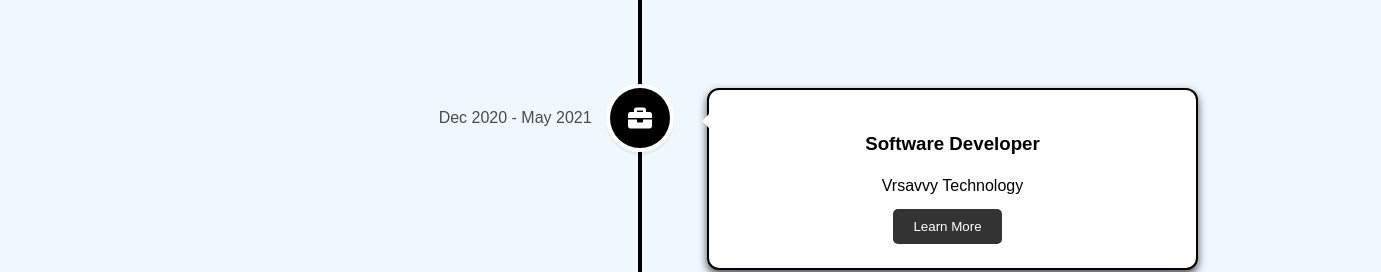
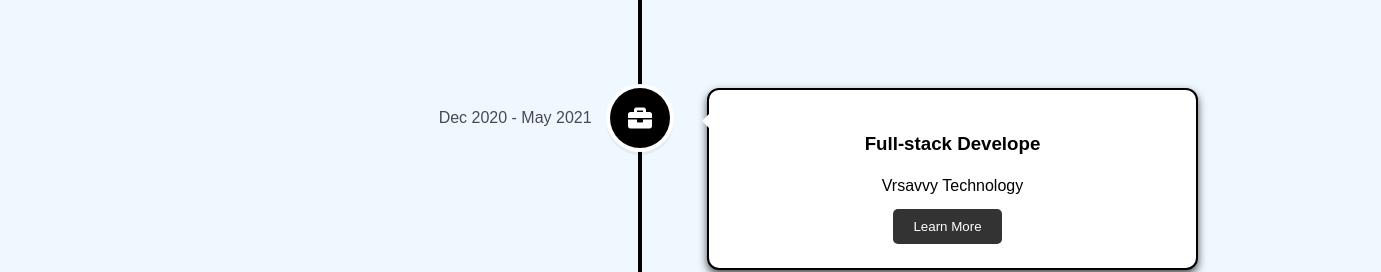
Before and after one commit to shashankkannan/testapp, a React (Create React App) app: page / in a window 1280 px wide. Shown: the part 1740-2012 px from the top of the page, 1381 px wide, since content can reach past the window. Built offline with nearby package versions, Linux system fonts and the light colour scheme.

Commit message:
Update change 47

```diff
--- a/src/Components/Journey.js
+++ b/src/Components/Journey.js
@@ -360,7 +360,7 @@
                     iconStyle={{background: "#000", color:'#fff'}}
                     icon={<FaBriefcase />}
                     date={<span style={{position: 'relative', left: '-48vw'}}>Dec 2020 - May 2021</span>}>
-                    <h3>Software Developer</h3>
+                    <h3>Full-stack Develope</h3>
                     <p>Vrsavvy Technology</p>
                     <button className="learn-more-button" onClick={() => openModal('Full-stack Developer', 'During my final year of college, when COVID-19 forced us back to our hometowns and limited our university resources, I knew I had to find alternative paths to grow. That\'s when I ventured into helping local businesses transition online by building websites for them. It was a leap of faith, but it opened doors I never imagined. And then, there was Vrsavvy. An internship there introduced me to the exciting world of virtual reality and pushed me to learn new tools like Unity and ReactJS. At Vrsavvy, I wasn\'t just coding; I was part of something innovative, working on projects that felt like glimpses into the future. This journey has taught me that resilience and adaptability are key, and sometimes the greatest opportunities arise from the most unexpected circumstances.')}>Learn More</button>
     </VerticalTimelineElement>
```
